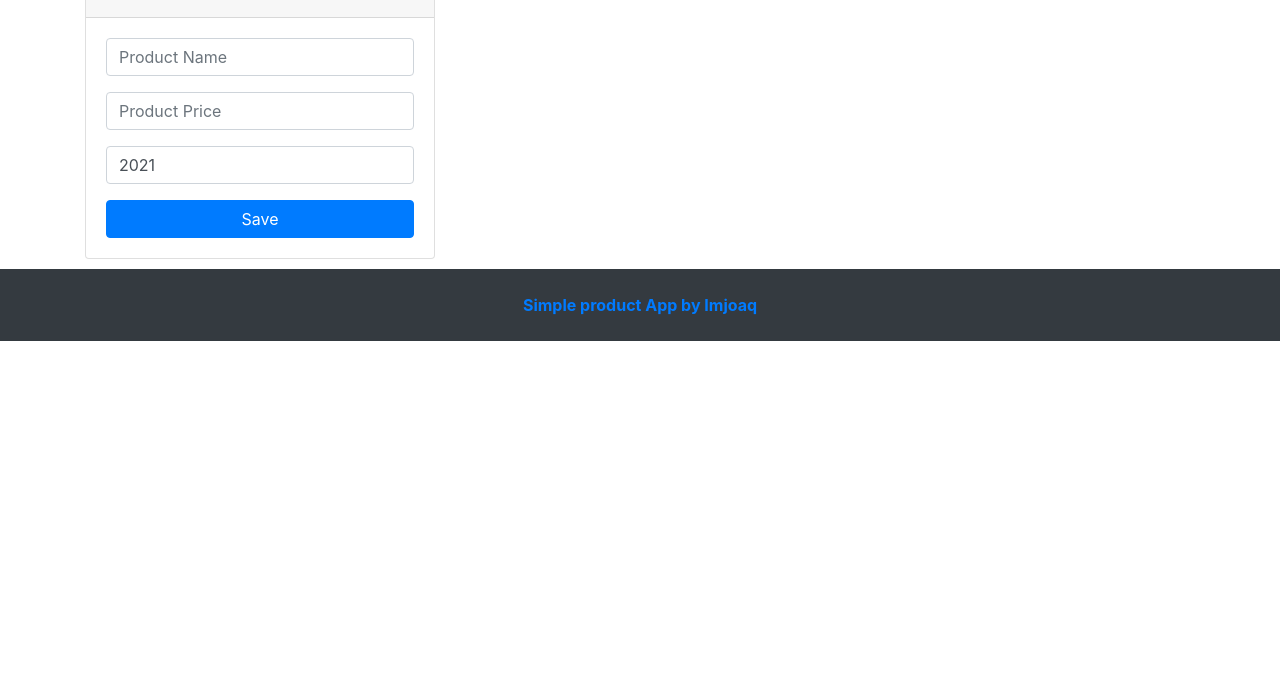
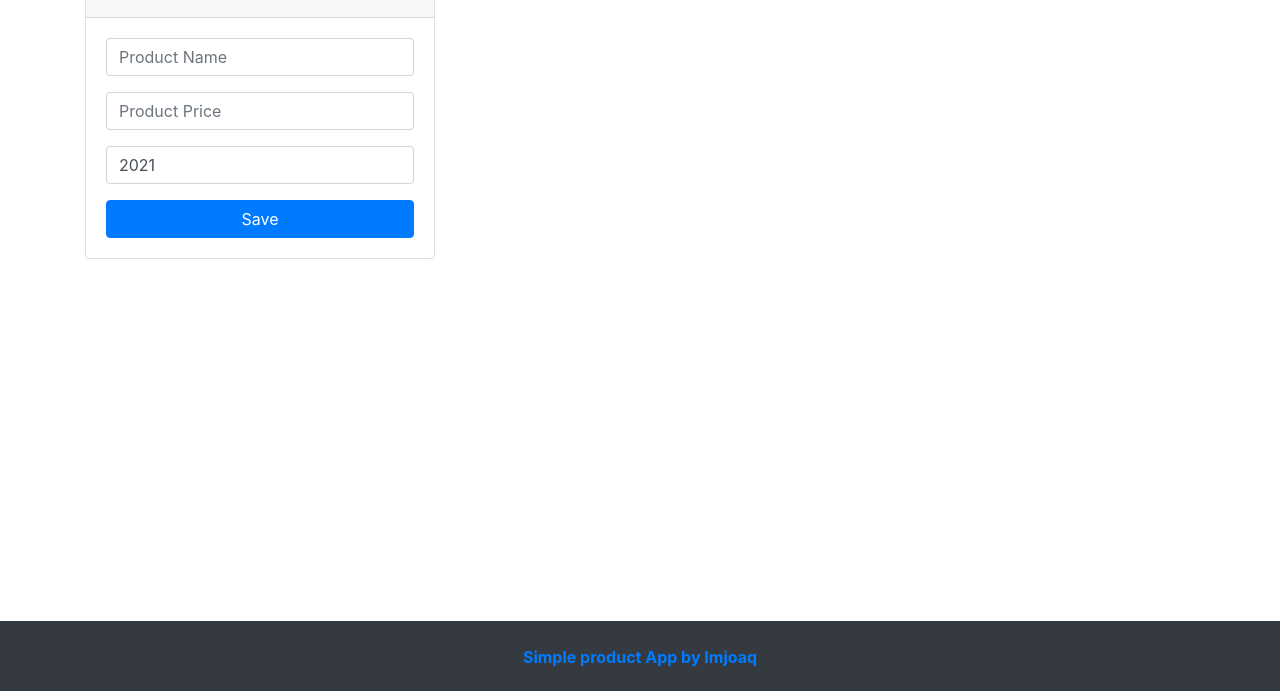
Before and after one commit to Alfonso-Ramirez/javascript-product-app, a website: page index.html in a window 1280 px wide. Shown: the part 109-800 px from the top of the page. Drawn offline with nearby package versions, Linux system fonts and the light colour scheme.

Commit message:
fixed problem with footer

```diff
--- a/style.css
+++ b/style.css
@@ -1,7 +1,16 @@
+body {
+  min-height: 100vh;
+  position: relative;
+  margin: 0;
+  padding-bottom: 100px;
+  /* height of the footer */
+  box-sizing: border-box;
+}
+
 footer {
   position: absolute;
-  margin-top: 10px;
-  /* bottom: 0; */
+  bottom: 0;
+  height: 70px;
   width: 100%;
   background-color: rgb(0, 0, 0);
   color: rgb(0, 0, 0);
```
Also changed, not shown: dist/style.css, index.html (line endings or trailing spaces).
